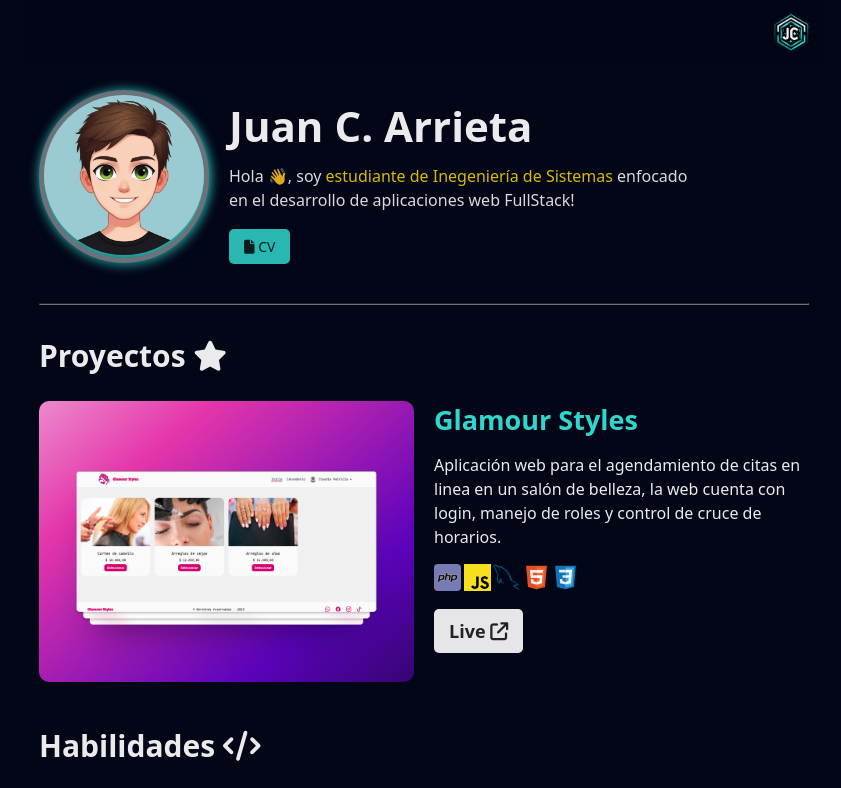
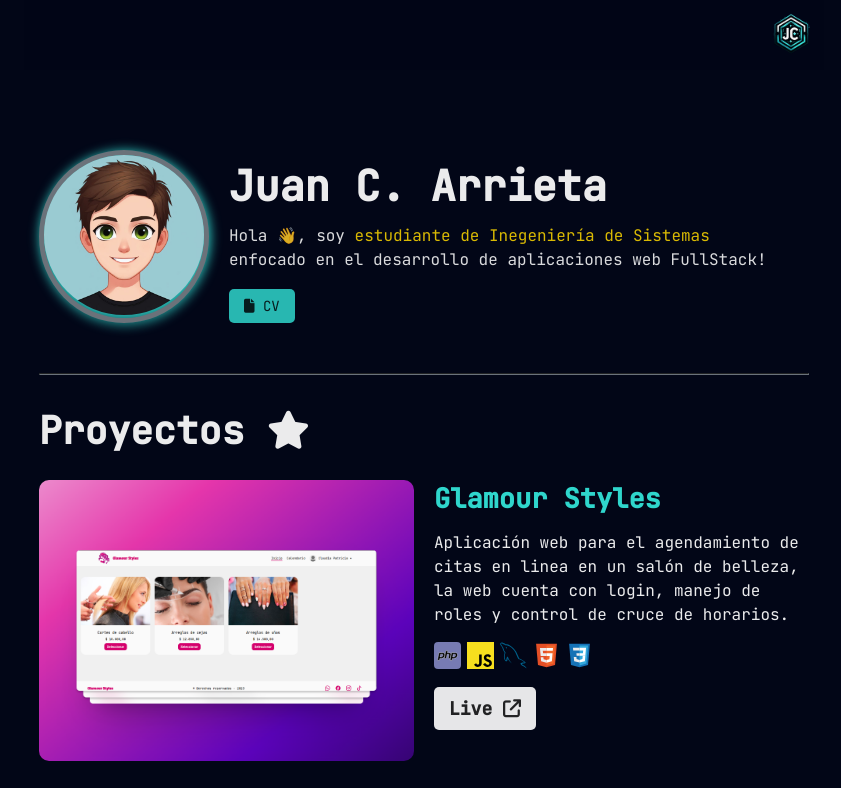
Before and after one commit to Bernieta/jcamilo-portfolio, a website built with Vite: page index.html in a window 1280 px wide. Shown: the top 788 px of the page, without its empty margins (216-1057 px from the left). Built offline with nearby package versions, Linux system fonts and the light colour scheme.

Commit message:
Change font and padding from header

```diff
--- a/index.html
+++ b/index.html
@@ -7,6 +7,9 @@
   <title>Juan Camilo Arrieta</title>
   <link rel="stylesheet" href="style.css">
   <link rel="icon" type="image/" href="/public/assets/avatar.png" />
+  <link rel="preconnect" href="https://fonts.googleapis.com">
+  <link rel="preconnect" href="https://fonts.gstatic.com" crossorigin>
+  <link href="https://fonts.googleapis.com/css2?family=JetBrains+Mono:wght@400;500&display=swap" rel="stylesheet">
   <link rel="stylesheet" href="https://cdnjs.cloudflare.com/ajax/libs/font-awesome/6.5.1/css/all.min.css"
     integrity="sha512-DTOQO9RWCH3ppGqcWaEA1BIZOC6xxalwEsw9c2QQeAIftl+Vegovlnee1c9QX4TctnWMn13TZye+giMm8e2LwA=="
     crossorigin="anonymous" referrerpolicy="no-referrer" />
@@ -26,9 +29,11 @@
         </div>
         <div class="box-name">
           <h1>Juan C. Arrieta</h1>
-          <p>Hola &#128075;, soy <span>estudiante de Inegeniería de Sistemas</span> enfocado en el desarrollo de aplicaciones web
+          <p>Hola &#128075;, soy <span>estudiante de Inegeniería de Sistemas</span> enfocado en el desarrollo de
+            aplicaciones web
             FullStack!</p>
-          <a href="/jcamilo-portfolio/assets/Juan-Camilo-Arrieta-Bernal - CV.pdf" target="_blank" class="cv"><i class="fa-solid fa-file"></i> CV</a>
+          <a href="/assets/Juan-Camilo-Arrieta-Bernal - CV.pdf" target="_blank" class="cv"><i
+              class="fa-solid fa-file"></i> CV</a>
         </div>
       </article>
     </section>
@@ -44,7 +49,8 @@
           </a>
           <div class="description">
             <h3>Glamour Styles</h3>
-            <p>Aplicación web para el agendamiento de citas en linea en un salón de belleza, la web cuenta con login, manejo de roles y control de cruce de horarios.</p>
+            <p>Aplicación web para el agendamiento de citas en linea en un salón de belleza, la web cuenta con login,
+              manejo de roles y control de cruce de horarios.</p>
             <div class="card-icons">
               <img src="/public/assets/php.svg" alt="php">
               <img src="/public/assets/javascript.svg" alt="js">
@@ -53,7 +59,8 @@
               <img src="/public/assets/css.svg" alt="css">
             </div>
             <div class="box-link">
-              <a href="https://glamourstylessalon.kesug.com" target="_blank">Live <i class="fa-solid fa-arrow-up-right-from-square"></i></a>
+              <a href="https://glamourstylessalon.kesug.com" target="_blank">Live <i
+                  class="fa-solid fa-arrow-up-right-from-square"></i></a>
             </div>
           </div>
         </article>
@@ -127,7 +134,8 @@
     <section class="social">
       <h2>Redes <i class="fa-solid fa-at"></i></h2>
       <div class="media">
-        <a href="https://www.linkedin.com/in/juan-camilo-arrieta-bernal-b05766165/?originalSubdomain=co" class="social" target="_blank">
+        <a href="https://www.linkedin.com/in/juan-camilo-arrieta-bernal-b05766165/?originalSubdomain=co" class="social"
+          target="_blank">
           <img src="/public/assets/linkedin.svg" alt="linkedin">
           <p>LinkedIn</p>
         </a>
@@ -144,7 +152,8 @@
           <p id="text-email">arrietacamilo530@gmail.com</p>
         </div>
         <div class="box-button-contact">
-          <a href="mailto: arrietacamilo530@gmail.com" data-tooltip="Envíar email"><i class="fa-solid fa-paper-plane"></i></a>
+          <a href="mailto: arrietacamilo530@gmail.com" data-tooltip="Envíar email"><i
+              class="fa-solid fa-paper-plane"></i></a>
           <button type="button" id="btn-copy" data-tooltip="Copiar email"><i class="fa-solid fa-copy"></i></button>
         </div>
       </div>
--- a/style.css
+++ b/style.css
@@ -21,7 +21,7 @@ html,
 input,
 button {
   font-size: 10px;
-  font-family: ui-sans-serif, system-ui, -apple-system, BlinkMacSystemFont, Segoe UI, Roboto, Helvetica Neue, Arial, Noto Sans, sans-serif, Apple Color Emoji, Segoe UI Emoji, Segoe UI Symbol, Noto Color Emoji;
+  font-family: 'JetBrains Mono', monospace;
   scroll-behavior: smooth;
 }
 
@@ -56,14 +56,14 @@ body {
 }
 
 #app {
-  padding: 9rem 1.5rem 0 1.5rem;
+  padding: 15rem 1.5rem 0 1.5rem;
   max-width: 80rem;
   width: 100%;
 }
 
 section {
   width: 100%;
-  margin-bottom: 4rem;
+  margin-bottom: 5rem;
 }
 
 h1 {
@@ -73,7 +73,7 @@ h1 {
 }
 
 h2 {
-  font-size: 3rem;
+  font-size: 3.8rem;
   color: var(--white-text-color);
   margin-bottom: 2.5rem;
 }
@@ -102,7 +102,7 @@ h2 {
   color: var(--white);
   font-size: 1.6rem;
   opacity: .85;
-  max-width: 48rem;
+  max-width: 55rem;
   font-weight: 400;
   line-height: 1.5;
   margin-bottom: 2.5rem;
@@ -360,6 +360,12 @@ hr {
     font-size: 3.5rem;
   }
 
+  h2 {
+    font-size: 3.2rem;
+    color: var(--white-text-color);
+    margin-bottom: 2.5rem;
+  }
+
   .contact .box-email {
     flex-direction: column;
   }
```
